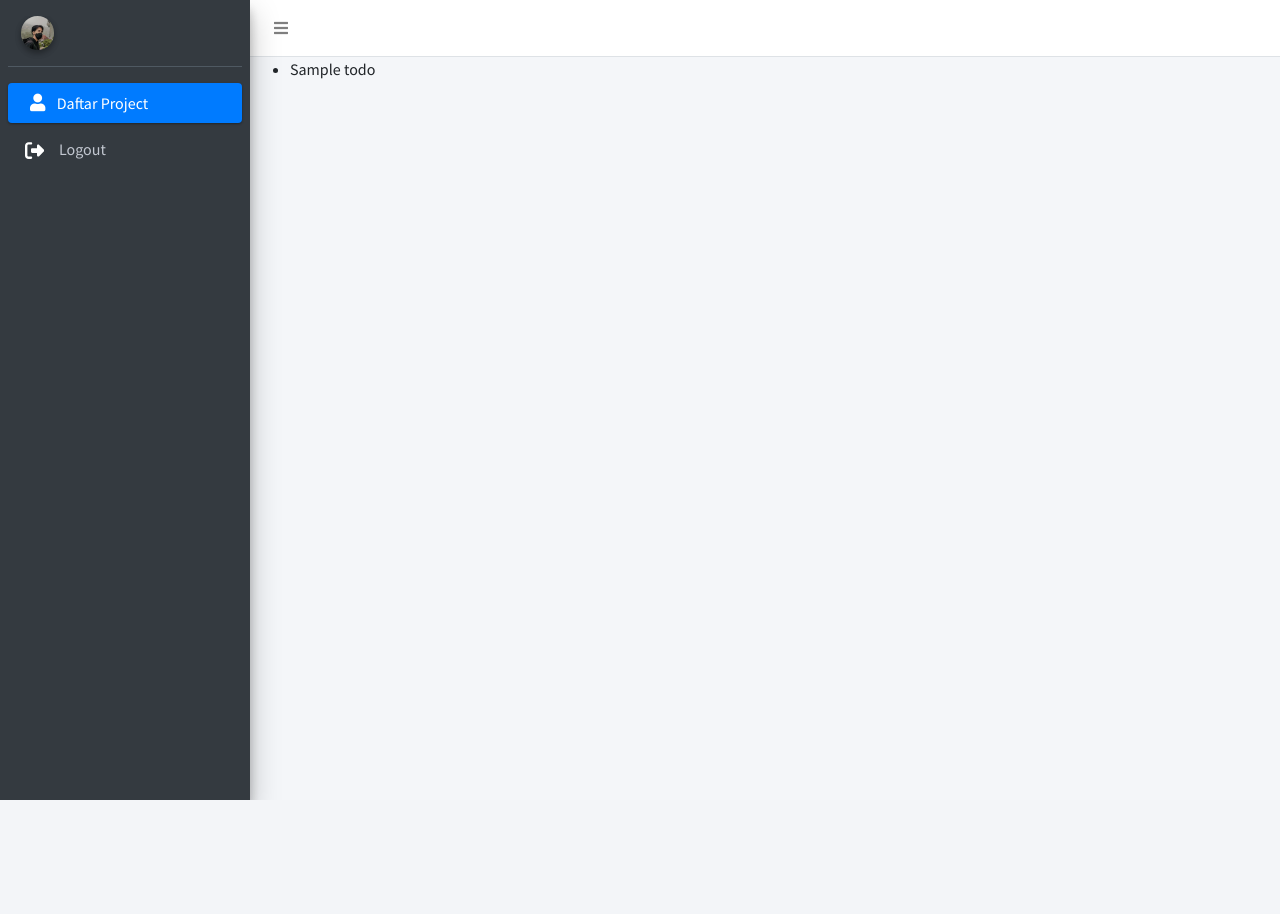
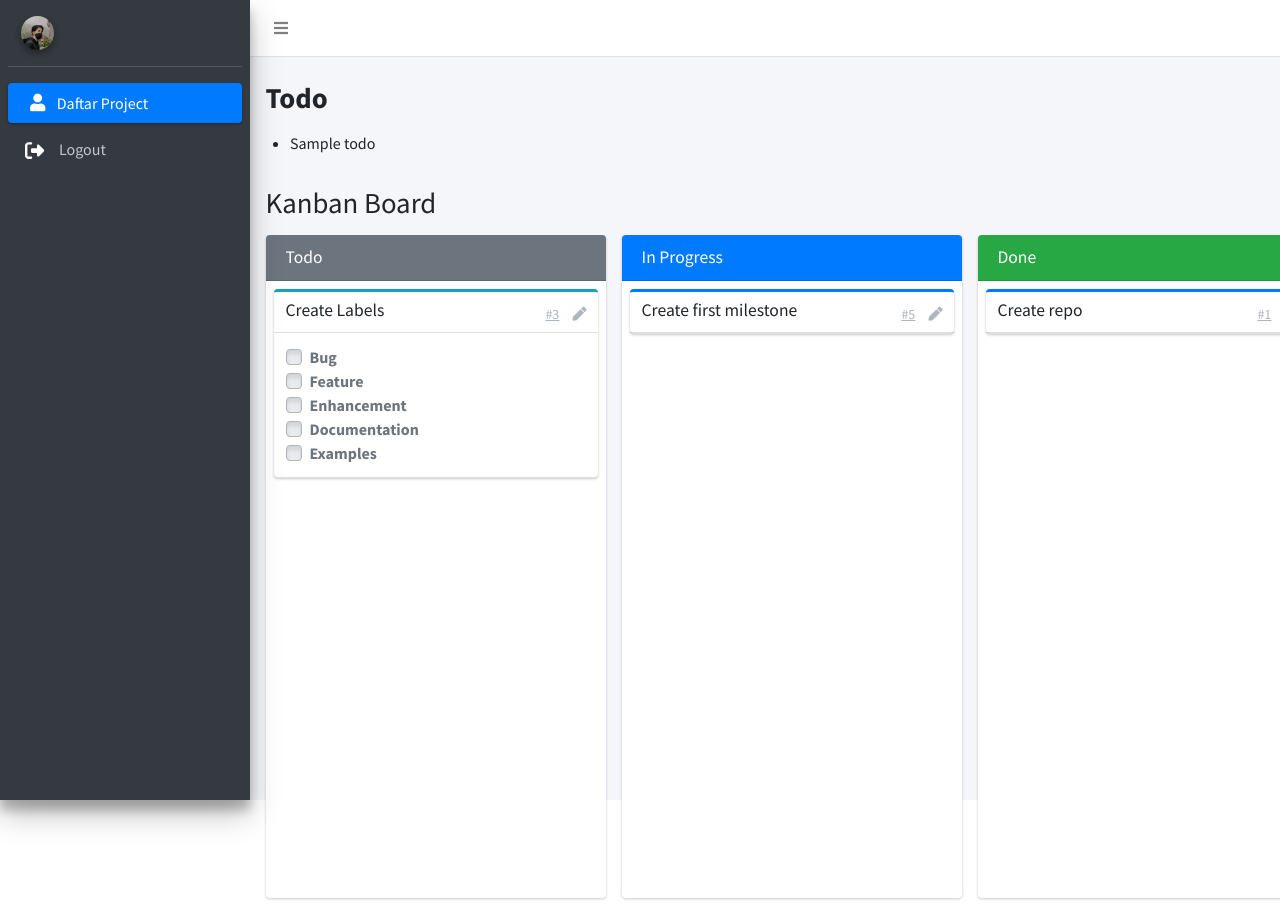
Before and after one commit to thoriqdharmawan/ci-3-todo-app, a CodeIgniter app: page /todo-app/dashboard/todos/1 in a window 1280 px wide. Before the commit the page ends 800 px from the top, so only its background shows below. Run offline with CodeIgniter, Linux system fonts and the light colour scheme; the visitor is signed in with stand-in values (Sample User, id 1); tables that the repository leaves empty or names only in its code hold one stand-in row (values such as "Sample post"); data that the repository does not hold is empty; some libraries are stand-ins or nearby versions.

Commit message:
feat: add kanban board

```diff
--- a/application/controllers/Dashboard.php
+++ b/application/controllers/Dashboard.php
@@ -8,7 +8,9 @@ class Dashboard extends CI_Controller
         parent::__construct();
         $this->checkLogin();
 
+        $this->load->model('Todo_model');
         $this->load->model('User_model');
+        $this->load->model('Project_model');
     }
 
     private function checkLogin()
@@ -21,7 +23,6 @@ class Dashboard extends CI_Controller
 
     public function index()
     {
-        $this->load->model('Project_model');
         $data['projects'] = $this->Project_model->getProjects();
         $data['userLogin'] = $this->session->userdata('data_user_login');
 
@@ -35,7 +36,6 @@ class Dashboard extends CI_Controller
 
     public function addProject()
     {
-        $this->load->model('Project_model');
         // Ambil data input dari form tambah proyek
         $project_name = $this->input->post('project_name');
 
@@ -61,9 +61,55 @@ class Dashboard extends CI_Controller
         redirect('dashboard');
     }
 
+    public function editProject($project_id) {
+        // Ambil data proyek berdasarkan project_id
+        $data['project'] = $this->Project_model->getProjectById($project_id);
+        $data['userLogin'] = $this->session->userdata('data_user_login');
+
+        if (!$data['project']) {
+            // Jika proyek tidak ditemukan, tampilkan pesan error dan kembali ke halaman dashboard
+            $this->session->set_flashdata('error', 'Project not found.');
+            redirect('dashboard');
+        }
+
+
+        $this->load->view('templates/providers/styles');
+        $this->load->view('templates/ui/preloader');
+        $this->load->view('templates/ui/navbar');
+        $this->load->view('templates/ui/sidebar', $data);
+        $this->load->view('pages/projects/edit_project', $data);
+        $this->load->view('templates/providers/js');
+    }
+
+    public function updateProject($project_id) {
+        // Ambil data input dari form update proyek
+        $project_name = $this->input->post('project_name');
+
+        // Validasi data input
+        $this->form_validation->set_rules('project_name', 'Project Name', 'required');
+
+        if ($this->form_validation->run() == FALSE) {
+            // Jika validasi gagal, tampilkan pesan error dan kembali ke halaman edit project
+            $this->session->set_flashdata('error', validation_errors());
+            redirect('dashboard/editProject/'.$project_id);
+        } else {
+            // Jika validasi sukses, update data proyek di database
+            $data = array(
+                'project_name' => $project_name
+                // tambahkan field lainnya sesuai kebutuhan
+            );
+            $this->Project_model->updateProject($project_id, $data);
+
+            // Set pesan sukses dan kembali ke halaman dashboard
+            $this->session->set_flashdata('success', 'Project updated successfully.');
+            redirect('dashboard');
+        }
+    }
+
+
     public function deleteProject($project_id)
     {
-        $this->load->model('Project_model');
+        // $this->load->model('Project_model');
         // Hapus proyek berdasarkan project_id
         $this->Project_model->deleteProject($project_id);
 
@@ -77,13 +123,14 @@ class Dashboard extends CI_Controller
 
     public function todos($project_id)
     {
-        $this->load->model('Todo_model');
+        // $this->load->model('Todo_model');
         $data['todos'] = $this->Todo_model->getTodosByProject($project_id);
+        $data['userLogin'] = $this->session->userdata('data_user_login');
 
         $this->load->view('templates/providers/styles');
         $this->load->view('templates/ui/preloader');
         $this->load->view('templates/ui/navbar');
-        $this->load->view('templates/ui/sidebar');
+        $this->load->view('templates/ui/sidebar', $data);
         $this->load->view('pages/todos/list_todo', $data);
         $this->load->view('templates/providers/js');
     }
--- a/application/models/Project_model.php
+++ b/application/models/Project_model.php
@@ -18,4 +18,14 @@ class Project_model extends CI_Model {
         $this->db->delete('projects');
     }
 
+    public function getProjectById($project_id) {
+        $this->db->where('project_id', $project_id);
+        $query = $this->db->get('projects');
+        return $query->row();
+    }
+
+    public function updateProject($project_id, $data) {
+        $this->db->where('project_id', $project_id);
+        $this->db->update('projects', $data);
+    }
 }
--- a/application/views/pages/todos/list_todo.php
+++ b/application/views/pages/todos/list_todo.php
@@ -1,4 +1,15 @@
-<div class="content-wrapper">
+<!-- Content Wrapper. Contains page content -->
+<div class="content-wrapper kanban">
+  <section class="content-header pt-4">
+    <div class="container-fluid">
+      <div class="d-flex justify-content-between">
+        <h1 class="font-weight-bold">Todo</h1>
+        <!-- <a href="/dashboard/add">
+          <button class="btn btn-primary">Tambah Project</button>
+        </a> -->
+      </div>
+    </div>
+  </section>
 
   <?php if (empty($todos)): ?>
     <p>Tidak ada tugas untuk proyek ini.</p>
@@ -11,4 +22,106 @@
       <?php endforeach; ?>
     </ul>
   <?php endif; ?>
+
+  <section class="content-header">
+    <div class="container-fluid">
+      <div class="row">
+        <div class="col-sm-6">
+          <h1>Kanban Board</h1>
+        </div>
+      </div>
+    </div>
+  </section>
+
+  <section class="content pb-3">
+    <div class="container-fluid h-100">
+      <div class="card card-row card-secondary">
+        <div class="card-header">
+          <h3 class="card-title">
+            Todo
+          </h3>
+        </div>
+        <div class="card-body">
+
+          <div class="card card-info card-outline">
+            <div class="card-header">
+              <h5 class="card-title">Create Labels</h5>
+              <div class="card-tools">
+                <a href="#" class="btn btn-tool btn-link">#3</a>
+                <a href="#" class="btn btn-tool">
+                  <i class="fas fa-pen"></i>
+                </a>
+              </div>
+            </div>
+            <div class="card-body">
+              <div class="custom-control custom-checkbox">
+                <input class="custom-control-input" type="checkbox" id="customCheckbox1" disabled>
+                <label for="customCheckbox1" class="custom-control-label">Bug</label>
+              </div>
+              <div class="custom-control custom-checkbox">
+                <input class="custom-control-input" type="checkbox" id="customCheckbox2" disabled>
+                <label for="customCheckbox2" class="custom-control-label">Feature</label>
+              </div>
+              <div class="custom-control custom-checkbox">
+                <input class="custom-control-input" type="checkbox" id="customCheckbox3" disabled>
+                <label for="customCheckbox3" class="custom-control-label">Enhancement</label>
+              </div>
+              <div class="custom-control custom-checkbox">
+                <input class="custom-control-input" type="checkbox" id="customCheckbox4" disabled>
+                <label for="customCheckbox4" class="custom-control-label">Documentation</label>
+              </div>
+              <div class="custom-control custom-checkbox">
+                <input class="custom-control-input" type="checkbox" id="customCheckbox5" disabled>
+                <label for="customCheckbox5" class="custom-control-label">Examples</label>
+              </div>
+            </div>
+          </div>
+
+        </div>
+      </div>
+
+      <div class="card card-row card-primary">
+        <div class="card-header">
+          <h3 class="card-title">
+            In Progress
+          </h3>
+        </div>
+        <div class="card-body">
+          <div class="card card-primary card-outline">
+            <div class="card-header">
+              <h5 class="card-title">Create first milestone</h5>
+              <div class="card-tools">
+                <a href="#" class="btn btn-tool btn-link">#5</a>
+                <a href="#" class="btn btn-tool">
+                  <i class="fas fa-pen"></i>
+                </a>
+              </div>
+            </div>
+          </div>
+        </div>
+      </div>
+
+      <div class="card card-row card-success">
+        <div class="card-header">
+          <h3 class="card-title">
+            Done
+          </h3>
+        </div>
+        <div class="card-body">
+          <div class="card card-primary card-outline">
+            <div class="card-header">
+              <h5 class="card-title">Create repo</h5>
+              <div class="card-tools">
+                <a href="#" class="btn btn-tool btn-link">#1</a>
+                <a href="#" class="btn btn-tool">
+                  <i class="fas fa-pen"></i>
+                </a>
+              </div>
+            </div>
+          </div>
+        </div>
+      </div>
+    </div>
+  </section>
+
 </div>
--- a/application/views/templates/ui/preloader.php
+++ b/application/views/templates/ui/preloader.php
@@ -1,4 +1,4 @@
 <!-- Preloader -->
-<div class="preloader flex-column justify-content-center align-items-center">
+<!-- <div class="preloader flex-column justify-content-center align-items-center">
   <img class="animation__shake" src="<?= base_url('assets') ?>/dist/img/AdminLTELogo.png" alt="AdminLTELogo" height="60" width="60">
-</div>
+</div> -->
```
Also changed, not shown: application/views/pages/projects/edit_project.php (added, +26 -0 lines), application/views/pages/projects/list_project.php (+8 -7 lines).
